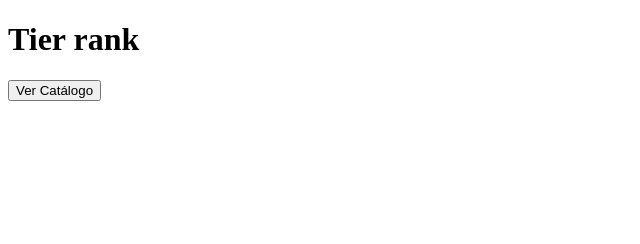
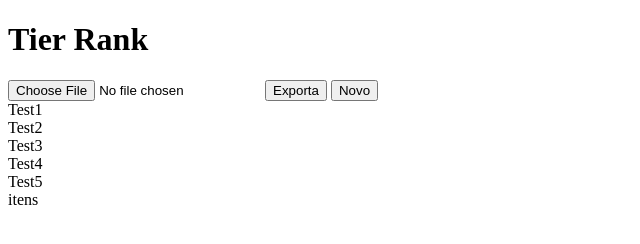
Before and after one commit to Kaique-Duarte/TierRank, a plain HTML site: page frontend/index.html in a window 1280 px wide. Shown: the whole page, without its empty margins (0-640 px from the left). Drawn offline with Linux system fonts and the light colour scheme.

Commit message:
Criei a página príncipal, um título, importador de arquivos, com 3 botões, 6 blocos

```diff
--- a/frontend/index.html
+++ b/frontend/index.html
@@ -8,11 +8,19 @@
   </head>
   <style></style>
   <body>
-    <header>
-      <h1>Tier rank</h1>
-    </header>
-    <div>
-      <button onclick="redirect('/catalog')">Ver Catálogo</button>
-    </div>
+   <h1> Tier Rank</h1></h1>
+    <main>
+      <input type="file">
+      <button>Exporta</button>
+      <button>Novo</button>
+    </main>
+    <section>
+      <div  class="Random">Test1</div>
+      <div  class="Random">Test2</div>
+      <div  class="Random">Test3</div>
+      <div  class="Random">Test4</div>
+      <div  class="Random">Test5</div>
+    </section>
+    <div  class="item">itens</div>
   </body>
 </html>
```
